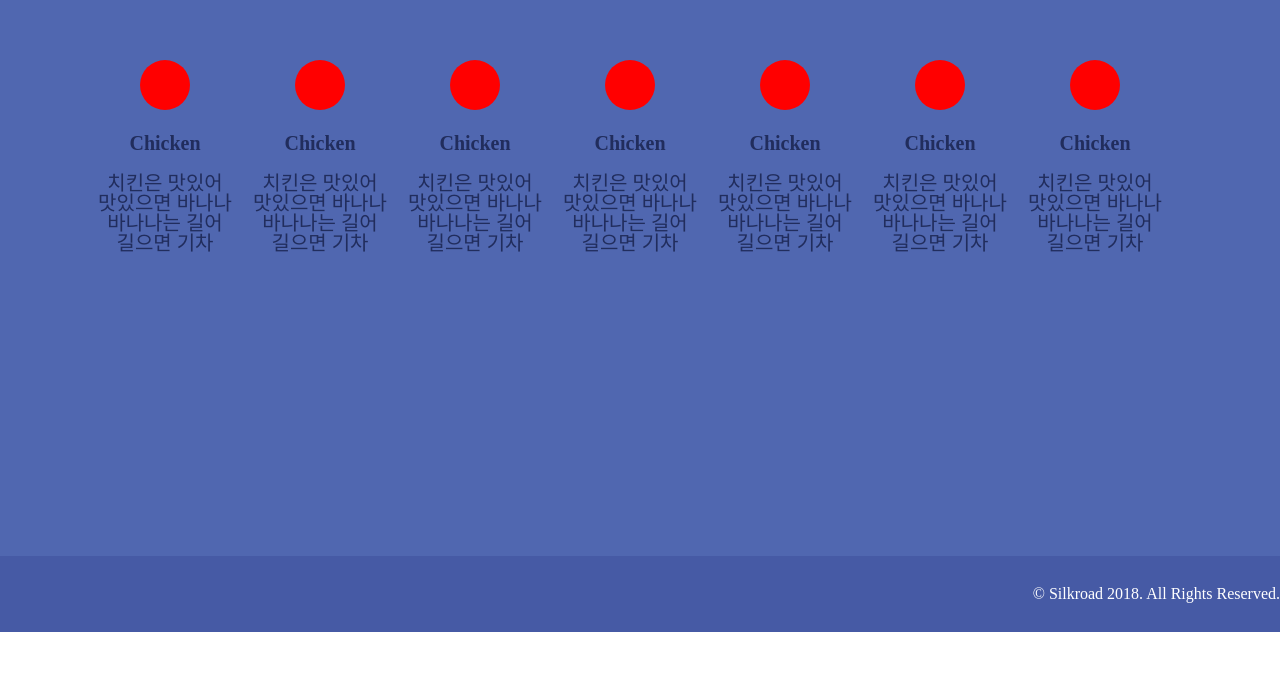
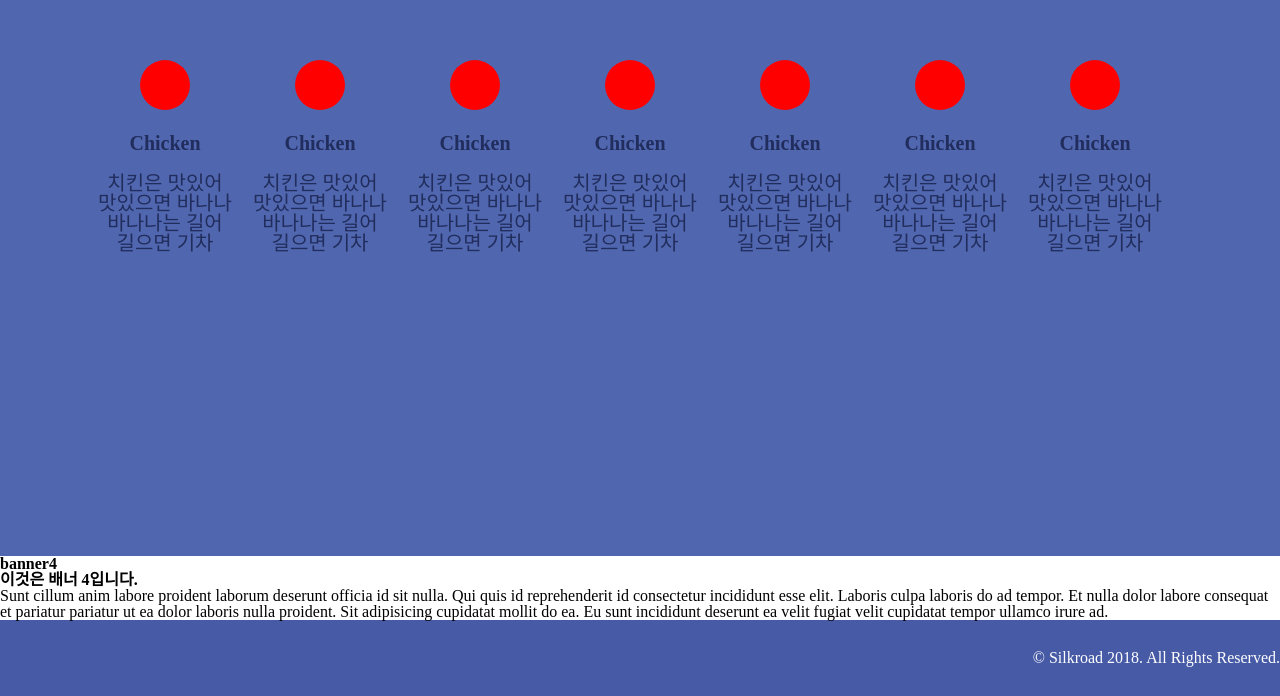
Before and after one commit to z2park/Test, a plain HTML site: page index.html in a window 1280 px wide. Shown: the part 1844-2540 px from the top of the page. Before the commit the page ends 2476 px from the top, so only its background shows below. Drawn offline with nearby package versions, Linux system fonts and the light colour scheme.

Commit message:
banner4 추가

```diff
--- a/index.html
+++ b/index.html
@@ -126,6 +126,14 @@
             </div>
         </div>
     </section>
+    <div class="banner4">
+        <h2>banner4</h2>
+        <strong>이것은 배너 4입니다.</strong>
+        <p>Sunt cillum anim labore proident laborum deserunt officia id sit nulla. Qui quis id reprehenderit id
+            consectetur incididunt esse elit. Laboris culpa laboris do ad tempor. Et nulla dolor labore consequat et
+            pariatur pariatur ut ea dolor laboris nulla proident. Sit adipisicing cupidatat mollit do ea. Eu sunt
+            incididunt deserunt ea velit fugiat velit cupidatat tempor ullamco irure ad.</p>
+    </div>
     <footer class="footer">
         <nav>
             <p>© Silkroad 2018. All Rights Reserved.</p>
```
